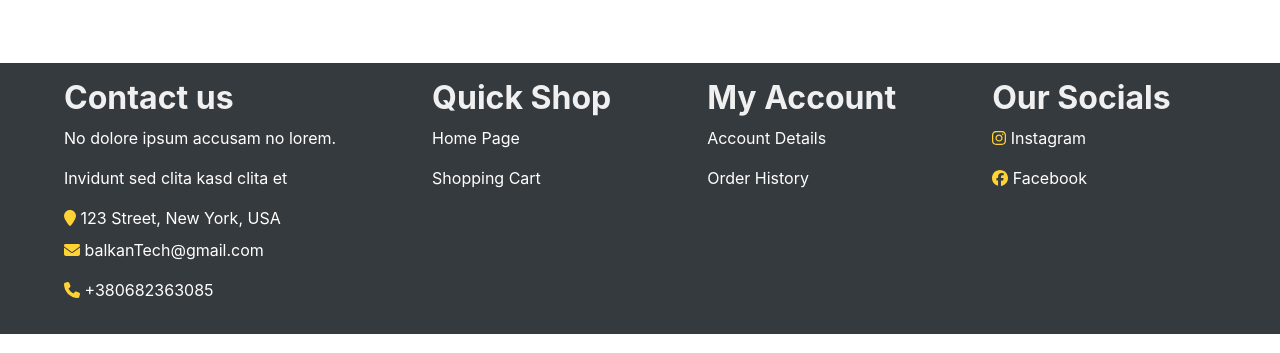
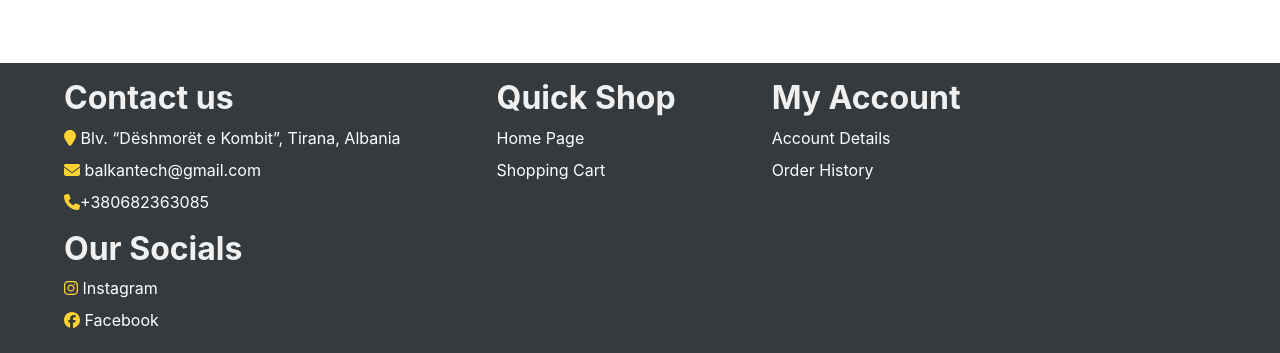
Before and after one commit to GlediN/Balkan-Tech-Angular, an Angular app: page /about-us in a window 1280 px wide. Shown: the part 1030-1383 px from the top of the page. Built offline with nearby package versions, Linux system fonts and the light colour scheme.

Commit message:
added hyperlinks to "contact us" section and added class="mb-2" to each <p> since it was too much space in between quick-links

```diff
--- a/src/app/shared/footer/footer.component.html
+++ b/src/app/shared/footer/footer.component.html
@@ -1,43 +1,33 @@
-<footer>
-  <div class="footer">
-    <div class="contact-Info">
+<div class="footer">
+    <div class="shopping-footer">
       <h2>Contact us</h2>
-      <p>No dolore ipsum accusam no lorem.   </p>
-      <p>
-        Invidunt sed
-        clita kasd clita et
-      </p>
-      <p class="mb-2"><fa-icon [icon]="faMapMarker" class="text-primary"></fa-icon> 123 Street, New York, USA</p>
-      <p><fa-icon [icon]="faEnvelope" class="text-primary"></fa-icon> balkanTech@gmail.com</p>
-      <p><fa-icon [icon]="faPhone" class="text-primary"></fa-icon> +380682363085</p>
+      <p class="mb-2"><fa-icon [icon]="faMapMarker" class="text-primary"></fa-icon><a href="https://maps.app.goo.gl/3ivtz1yMW91YR92s8" target="_blank" rel="noopener noreferrer" > Blv. “Dëshmorët e Kombit”,
+        Tirana, Albania</a> </p>
+      <p class="mb-2"><fa-icon [icon]="faEnvelope" class="text-primary"></fa-icon><a href="mailto:balkantech@gmail.com"> balkantech@gmail.com</a></p>
+<p><fa-icon [icon]="faPhone" class="text-primary"></fa-icon><a href="tel:+380682363085">+380682363085</a></p>
     </div>
     <div class="shopping-footer">
       <h2>Quick Shop</h2>
-      <p>
+      <p class="mb-2">
         <a href="http://localhost:4200/home-page">Home Page</a>
       </p>
-      <p><a href="">Shopping Cart</a></p>
+      <p class="mb-2"><a href="">Shopping Cart</a></p>
     </div>
     <div class="account-footer">
       <h2>
         My Account
       </h2>
-      <p>
+      <p class="mb-2">
         <a href="">Account Details</a>
       </p>
-      <p>
+      <p class="mb-2">
         <a href="">Order History</a>
       </p>
     </div>
     <div class="socials-footer">
       <h2>Our Socials</h2>
-      <p><fa-icon [icon]="faInstagram" class="text-primary"></fa-icon><a href="https://instagram.com"> Instagram</a></p>
-      <p><fa-icon [icon]="faFacebook" class="text-primary"></fa-icon><a href="https://facebook.com"> Facebook</a></p>
+      <p class="mb-2"><fa-icon [icon]="faInstagram" class="text-primary"></fa-icon><a href="https://instagram.com/balkantech"> Instagram</a></p>
+      <p class="mb-2"><fa-icon [icon]="faFacebook" class="text-primary"></fa-icon><a href="https://facebook.com/balkantech"> Facebook</a></p>
     </div>
 
   </div>
-
-
-
-
-</footer>
```
